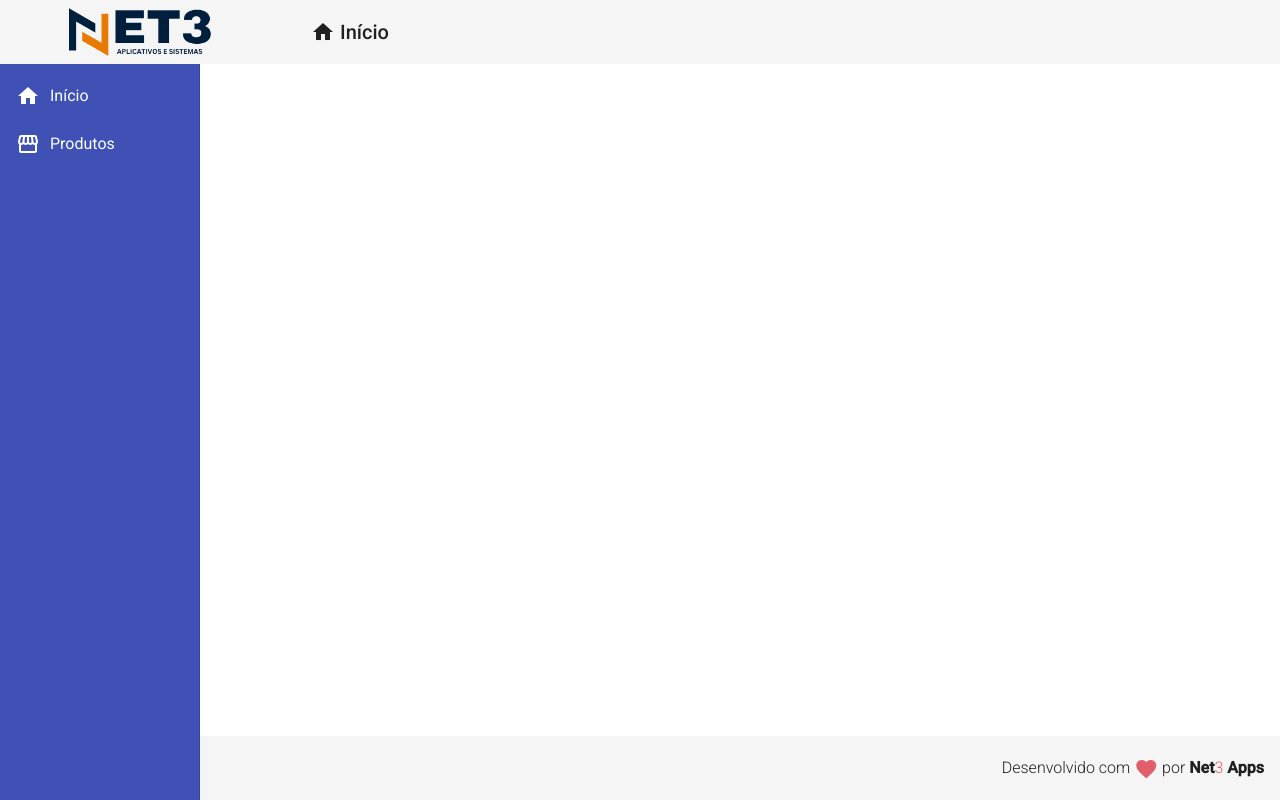
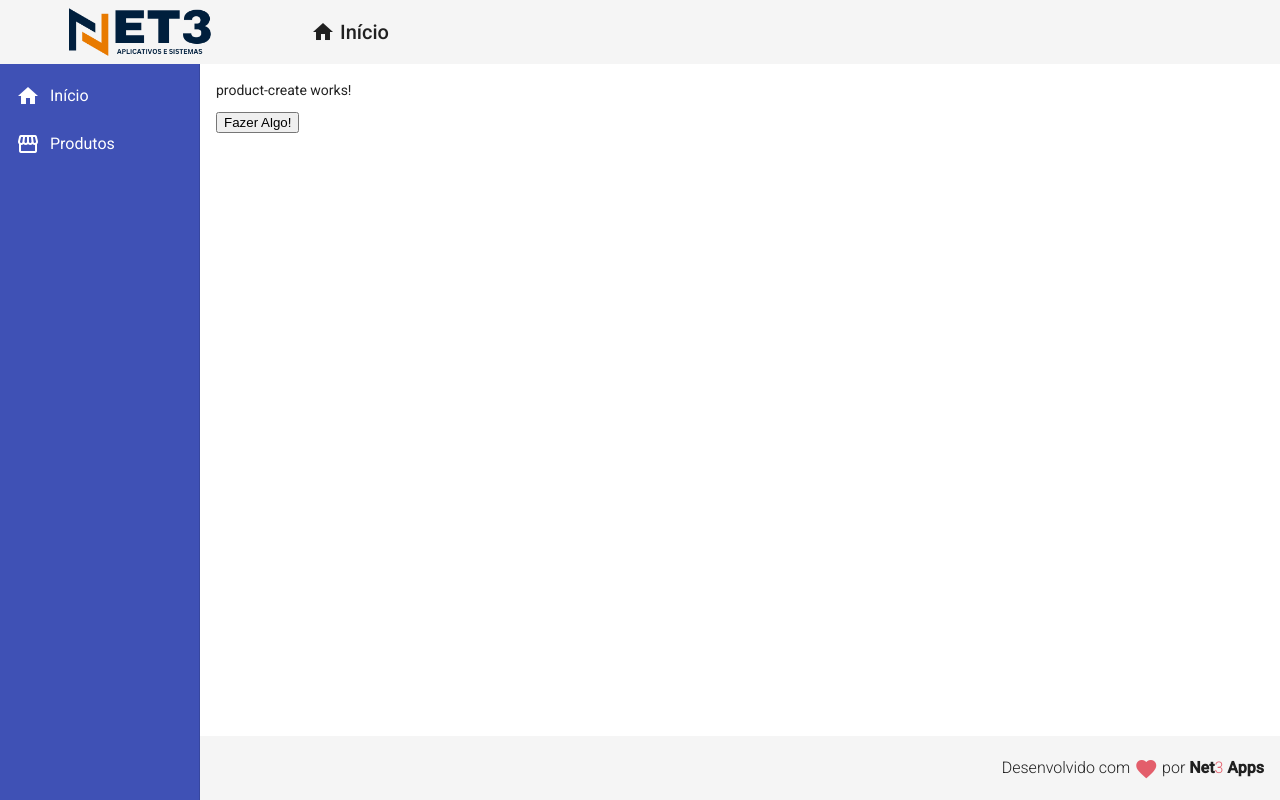
Before and after one commit to alexgomesnet3/angular9_essencial, an Angular app in the folder frontend/: page /products/create in a window 1280 px wide. Before the commit this address led to /. Built offline with nearby package versions, Linux system fonts and the light colour scheme.

Commit message:
Created Product Interface

```diff
--- a/frontend/src/app/app-routing.module.ts
+++ b/frontend/src/app/app-routing.module.ts
@@ -2,6 +2,7 @@
 import { RouterModule, Routes } from "@angular/router";
 import { HomeComponent } from "./views/home/home.component";
 import { ProductCrudComponent } from "./views/product-crud/product-crud.component";
+import { ProductCreateComponent } from "./components/product/product-create/product-create.component";
 
 const routes: Routes = [
   {
@@ -12,6 +13,10 @@
     path: "products",
     component: ProductCrudComponent,
   },
+  {
+    path: "products/create",
+    component: ProductCreateComponent,
+  },
 ];
 
 @NgModule({
--- a/frontend/src/app/app.module.ts
+++ b/frontend/src/app/app.module.ts
@@ -12,10 +12,11 @@
 
 import { MatSidenavModule } from "@angular/material/sidenav";
 import { MatCardModule } from "@angular/material/card";
+import { MatButtonModule } from "@angular/material/button";
 import { MatListModule } from "@angular/material/list";
 import { HomeComponent } from "./views/home/home.component";
-import { ProductCrudComponent } from './views/product-crud/product-crud.component';
-import { ProductCreateComponent } from './components/product/product-create/product-create.component';
+import { ProductCrudComponent } from "./views/product-crud/product-crud.component";
+import { ProductCreateComponent } from "./components/product/product-create/product-create.component";
 
 @NgModule({
   declarations: [
@@ -35,6 +36,7 @@
     MatSidenavModule,
     MatListModule,
     MatCardModule,
+    MatButtonModule,
   ],
   providers: [],
   bootstrap: [AppComponent],
--- a/frontend/src/app/components/product/product-create/product-create.component.html
+++ b/frontend/src/app/components/product/product-create/product-create.component.html
@@ -1 +1,3 @@
-<p>product-create works!</p>
+<p [id]="propLegal">product-create works!</p>
+
+<button (click)="fazerAlgo()">Fazer Algo!</button>
--- a/frontend/src/app/components/product/product-create/product-create.component.ts
+++ b/frontend/src/app/components/product/product-create/product-create.component.ts
@@ -1,15 +1,18 @@
-import { Component, OnInit } from '@angular/core';
+import { Component, OnInit } from "@angular/core";
 
 @Component({
-  selector: 'app-product-create',
-  templateUrl: './product-create.component.html',
-  styleUrls: ['./product-create.component.css']
+  selector: "app-product-create",
+  templateUrl: "./product-create.component.html",
+  styleUrls: ["./product-create.component.css"],
 })
 export class ProductCreateComponent implements OnInit {
+  propLegal: String = "qualquer";
 
-  constructor() { }
+  constructor() {}
 
-  ngOnInit(): void {
+  ngOnInit(): void {}
+
+  fazerAlgo(): void {
+    console.log("Fazendo Algo!");
   }
-
 }
--- /dev/null
+++ b/frontend/src/app/components/product/product.model.ts
@@ -0,0 +1,5 @@
+export interface Product {
+  id?: number;
+  name: string;
+  price: number;
+}
--- a/frontend/src/app/views/product-crud/product-crud.component.html
+++ b/frontend/src/app/views/product-crud/product-crud.component.html
@@ -1 +1,3 @@
-<p>product-crud works!</p>
+<button mat-raised-button (click)="navegateToProductCreate()">
+  Novo Produto
+</button>
--- a/frontend/src/app/views/product-crud/product-crud.component.ts
+++ b/frontend/src/app/views/product-crud/product-crud.component.ts
@@ -1,15 +1,17 @@
-import { Component, OnInit } from '@angular/core';
+import { Component, OnInit } from "@angular/core";
+import { Router } from "@angular/router";
 
 @Component({
-  selector: 'app-product-crud',
-  templateUrl: './product-crud.component.html',
-  styleUrls: ['./product-crud.component.css']
+  selector: "app-product-crud",
+  templateUrl: "./product-crud.component.html",
+  styleUrls: ["./product-crud.component.css"],
 })
 export class ProductCrudComponent implements OnInit {
+  constructor(private router: Router) {}
 
-  constructor() { }
+  ngOnInit(): void {}
 
-  ngOnInit(): void {
+  navegateToProductCreate(): void {
+    this.router.navigate(["/products/create"]);
   }
-
 }
```
